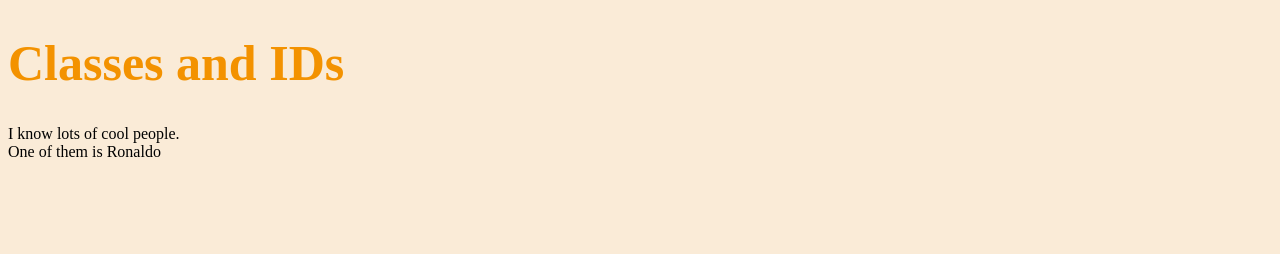
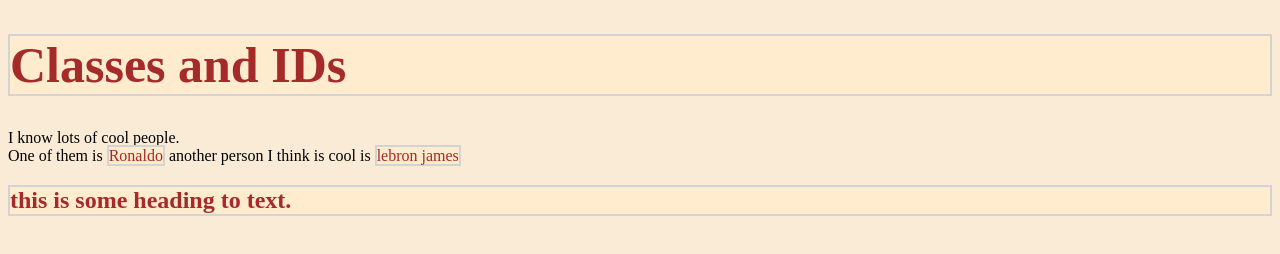
Before and after one commit to ssekhonn/classes-an-ids, a plain HTML site: page index.html in a window 1280 px wide. Drawn offline with Linux system fonts and the light colour scheme.

Commit message:
updated style.css

```diff
--- a/index.html
+++ b/index.html
@@ -7,9 +7,15 @@
     <title>Classes and IDs</title>
 </head>
 <body>
-    <h1>Classes and IDs</h1>
+    <h1 class="name">Classes and IDs</h1>
     I know lots of cool people.<br>
-    One of them is <span class="name.">Ronaldo</span>
+    One of them is <span class="name">Ronaldo</span>
+    another person I think is cool is <span class="name">lebron james</span>
+
+    <h2 class="name">
+this is some heading to text.
+
+    </h2>
 
 </body>
 </html>
--- a/style.css
+++ b/style.css
@@ -9,6 +9,6 @@ h1{
 
 .name {
     color: brown;
-background-color: blanchedalmond;
-border: 8px groove lightgray;
+    background-color: blanchedalmond;
+    border: 2px solid lightgray;
 }
```
